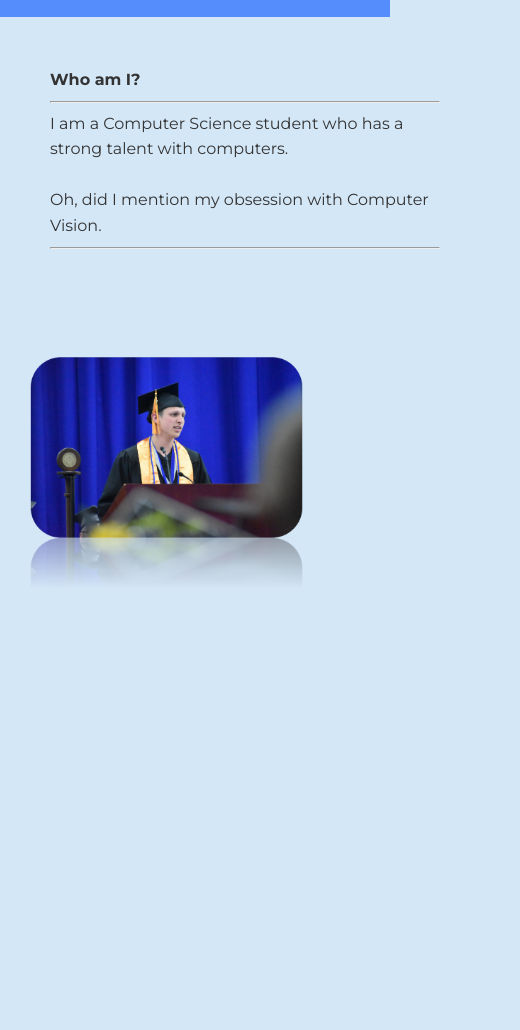
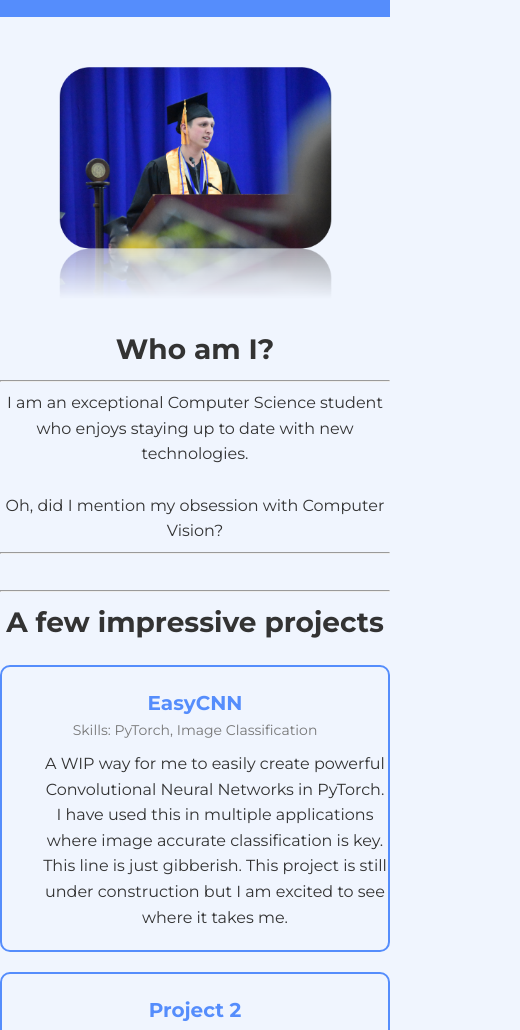
Before and after one commit to Johnny4251/JohnPertell.github.io, a plain HTML site: page index.html in a window 390 px wide. Shown: the part 147-1177 px from the top of the page, 520 px wide, since content can reach past the window. Before the commit the page ends 844 px from the top, so only its background shows below. Drawn offline with Linux system fonts and the light colour scheme.

Commit message:
Working on projects section
mobile friendly.. semi

```diff
--- a/index.html
+++ b/index.html
@@ -9,23 +9,47 @@
   <title>Software Engineer Portfolio</title>
 </head>
 <body>
-  <div class="header">
+  <div class="header" id="header">
     <a class="name" href="#">John Pertell - SUNY Polytechnic Institute</a>
     <div class="header-right">
-      <a class="projects" href="#projects">Projects</a>
+      <a class="project-btn" href="#projects-listing">Projects</a>
     </div>
   </div>
 
   <main class="me">
     <div class="left">
-      <strong>Who am I?</strong>
-      <hr class = "breakline">
-      <p>I am a Computer Science student who has a strong talent with computers.</p>
+      <strong class="title-text">Who am I?</strong>
+      <hr class="breakline">
+      <p>I am an exceptional Computer Science student who enjoys staying up to date with new technologies.</p>
       <br>
-      <p>Oh, did I mention my obsession with Computer Vision.</p>
-      <hr class = "breakline">
+      <p>Oh, did I mention my obsession with Computer Vision?</p>
+      <hr class="breakline">
     </div>
     <div class="right"><img src="me.png" alt="just a pic of me" id="imgpic"></div>
   </main>
+  <hr class="main-break">
+
+  <div class="projects-listing" id="projects-listing">
+    <strong class="title-text">A few impressive projects</strong>
+    <div class="project-item">
+      <div class="project-info">
+        <strong class="project-title">EasyCNN</strong>
+        <p class="skills-used">Skills: PyTorch, Image Classification</p>
+      </div>
+      <div class="project-description">
+        <p class="desc">A WIP way for me to easily create powerful Convolutional Neural Networks in PyTorch. I have used this in multiple applications where image accurate classification is key. This line is just gibberish. This project is still under construction but I am excited to see where it takes me.</p>
+      </div>
+    </div>
+
+    <div class="project-item">
+      <div class="project-info">
+        <strong class="project-title">Project 2</strong>
+        <p class="skills-used">Skills: [List of skills]</p>
+      </div>
+      <div class="project-description">
+        <p class="desc">Description of Project 2</p>
+      </div>
+    </div>
+  </div>
 </body>
 </html>
--- a/styles.css
+++ b/styles.css
@@ -1,22 +1,21 @@
-
-
 body,
 h1,
 p {
   margin: 0;
   padding: 0;
+  scroll-behavior: smooth;
 }
 
 body {
   font-family: "Montserrat", sans-serif;
   line-height: 1.6;
-  background-color: #f4f4f4;
+  background-color: #f0f5fe;
   color: #333;
 }
 
 .header {
   overflow: hidden;
-  background-color: #558dfc; /* Change as needed */
+  background-color: #558dfc;
   padding: 20px 10px;
   display: flex;
   align-items: center;
@@ -24,7 +23,7 @@ body {
 }
 
 .header a {
-  color: #000;
+  color: #fff;
   text-decoration: none;
   font-size: 18px;
   line-height: 25px;
@@ -37,24 +36,24 @@ body {
   color: #fff;
 }
 
-.header a.projects {
+.header a.project-btn {
   font-size: 18px;
   font-weight: bold;
-  color: #ffed48;
+  color: #ffffff;
   padding: 10px 15px;
-  border: 2px solid #ffed48;
+  border: 2px solid #ffffff;
   border-radius: 4px;
   transition: all 0.3s ease;
 }
 
-.header a.projects:hover {
-  background-color: #ffed48;
-  color: #000;
+.header a.project-btn:hover {
+  background-color: #ffffff;
+  color: #558dfc;
 }
 
 .me {
   display: flex;
-    align-items : center;
+  align-items: center;
 }
 
 .me .left {
@@ -65,7 +64,7 @@ body {
 .me .right {
   flex-shrink: 0;
   padding: 30px;
-    padding-right: 100px;
+  padding-right: 0px;
 }
 
 #imgpic {
@@ -73,6 +72,57 @@ body {
   width: 70%;
 }
 
+.title-text {
+  font-size: 28px;
+}
+
+body {
+  background-color: #f0f5fe;
+}
+
+.project-item {
+  margin-top: 20px;
+  border: 2px solid #558dfc;
+  border-radius: 10px;
+  padding: 20px;
+  display: grid;
+  grid-template-columns: auto 1fr;
+  grid-gap: 20px;
+}
+
+
+.project-info {
+  flex: 1;
+}
+
+.project-description {
+  flex: 3;
+  padding-left: 20px;
+}
+
+.project-title {
+    font-weight: bold;
+    font-size: 20px;
+    margin-bottom: 5px;
+    color: #558dfc;
+  }
+
+  .skills-used {
+    font-size: 14px;
+    color: #777;
+    margin-bottom: 10px;
+  }
+
+  .desc {
+    font-size: 16px;
+    color: #333;
+  }
+
+  .projects-listing {
+    text-align: center;
+    margin: auto;
+    max-width: 1000px;
+  }
 
 @media screen and (max-width: 500px) {
 .header {
@@ -91,19 +141,51 @@ body {
 
     .me {
     flex-direction: column;
-    align-items: flex-start;
+    align-items: center; /* Center items horizontally */
     }
 
     .me .left,
     .me .right {
     width: 100%;
     margin-bottom: 20px;
-    flex-direction: column;
     }
 
-
+    .me .right {
+    order: -1;
     }
 
-body {
-    background-color:#d4e7f7
+    .me .left,
+    .me .right {
+    padding: 0 20px;
+    text-align: center;
     }
+
+    #imgpic {
+    padding-top:50px;
+    max-width: 100%;
+    }
+
+  .project-item {
+    display: block;
+    border: 2px solid #558dfc;
+    border-radius: 10px;
+    padding: 20px;
+    margin-bottom: 20px;
+  }
+
+  .project-info,
+  .project-description {
+    width: 100%;
+  }
+
+  .project-title {
+    font-size: 20px;
+    margin-bottom: 10px;
+    color: #558dfc;
+  }
+
+  .desc {
+    font-size: 16px;
+    color: #333;
+  }
+}
```
Also changed, not shown: Picture2.jpg (deleted), Picture3.jpg (deleted). Lines whose indentation alone changed are shown as unchanged.
